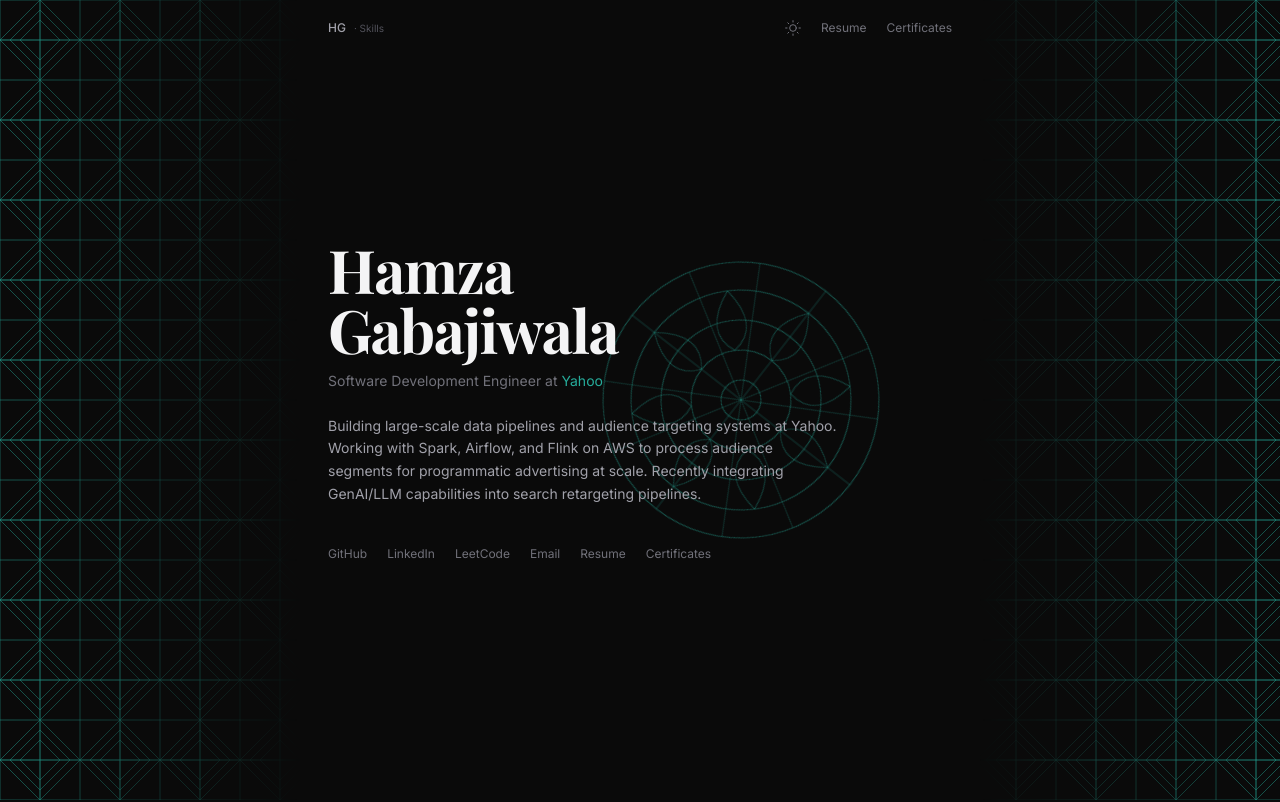
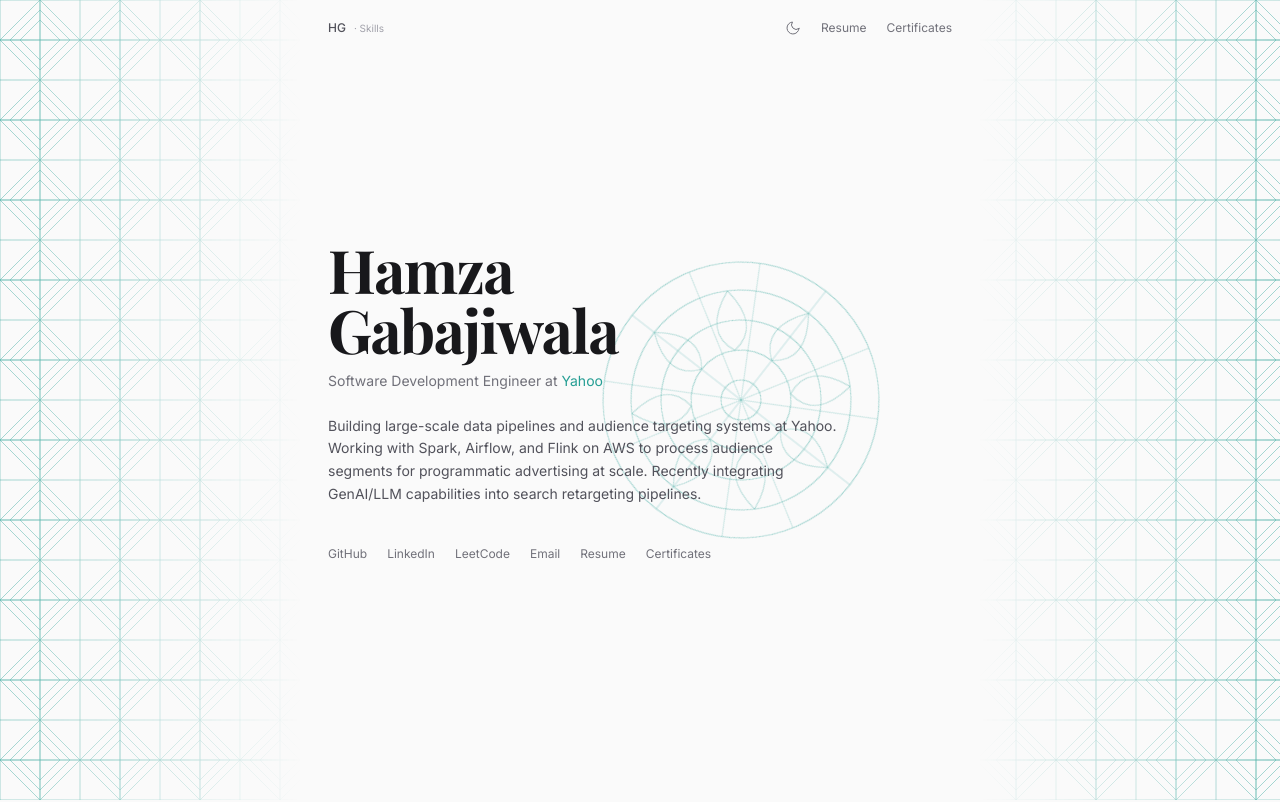
Before and after one commit to hamzzgab/portfolio, a Next.js app: page / in a window 1280 px wide. Shown: the top 802 px of the page. Built offline with nearby package versions, Linux system fonts and the light colour scheme.

Commit message:
Default to light mode, brighten dark mode text for readability

```diff
--- a/app/globals.css
+++ b/app/globals.css
@@ -8,10 +8,15 @@ html {
 
 body {
   background-color: #0a0a0a;
-  color: #e4e4e7;
+  color: #f4f4f5;
   position: relative;
   transition: background-color 0.3s, color 0.3s;
 }
+
+/* Dark mode text brightness boost */
+html.dark .text-zinc-400 { color: #a1a1aa; }  /* zinc-400 → zinc-400 (same but explicit) */
+html.dark .text-zinc-500 { color: #a1a1aa; }  /* zinc-500 → zinc-400 */
+html.dark .text-zinc-600 { color: #71717a; }  /* zinc-600 → zinc-500 */
 
 /* Light theme overrides */
 html.light body {
--- a/app/layout.tsx
+++ b/app/layout.tsx
@@ -52,7 +52,7 @@ export default function RootLayout({
   children: React.ReactNode;
 }) {
   return (
-    <html lang="en" className="dark" suppressHydrationWarning>
+    <html lang="en" className="light" suppressHydrationWarning>
       <head>
         <meta name="color-scheme" content="dark light" />
         <link
--- a/components/ThemeProvider.tsx
+++ b/components/ThemeProvider.tsx
@@ -14,13 +14,15 @@ export function useTheme() {
 }
 
 export default function ThemeProvider({ children }: { children: React.ReactNode }) {
-  const [theme, setTheme] = useState<Theme>("dark");
+  const [theme, setTheme] = useState<Theme>("light");
 
   useEffect(() => {
     const saved = localStorage.getItem("theme") as Theme | null;
     if (saved) {
       setTheme(saved);
       document.documentElement.className = saved;
+    } else {
+      document.documentElement.className = "light";
     }
   }, []);
 
```
